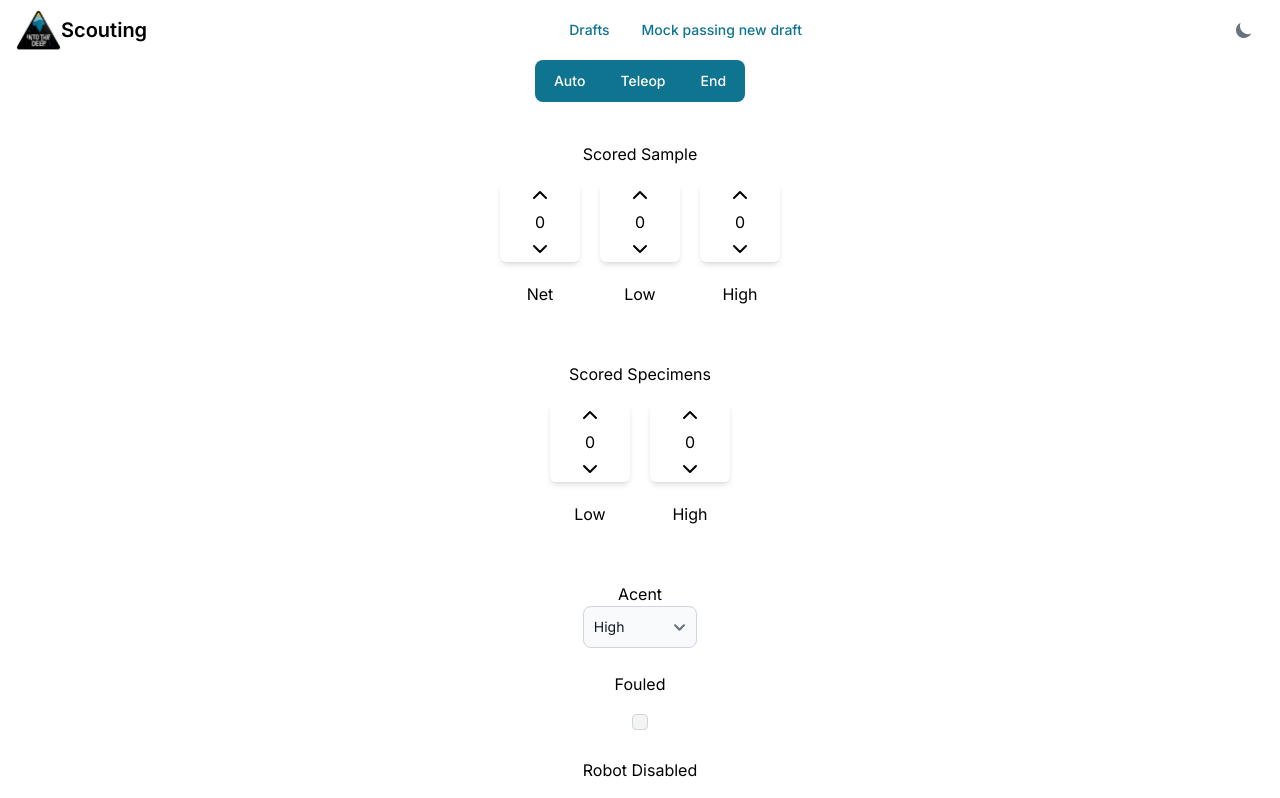
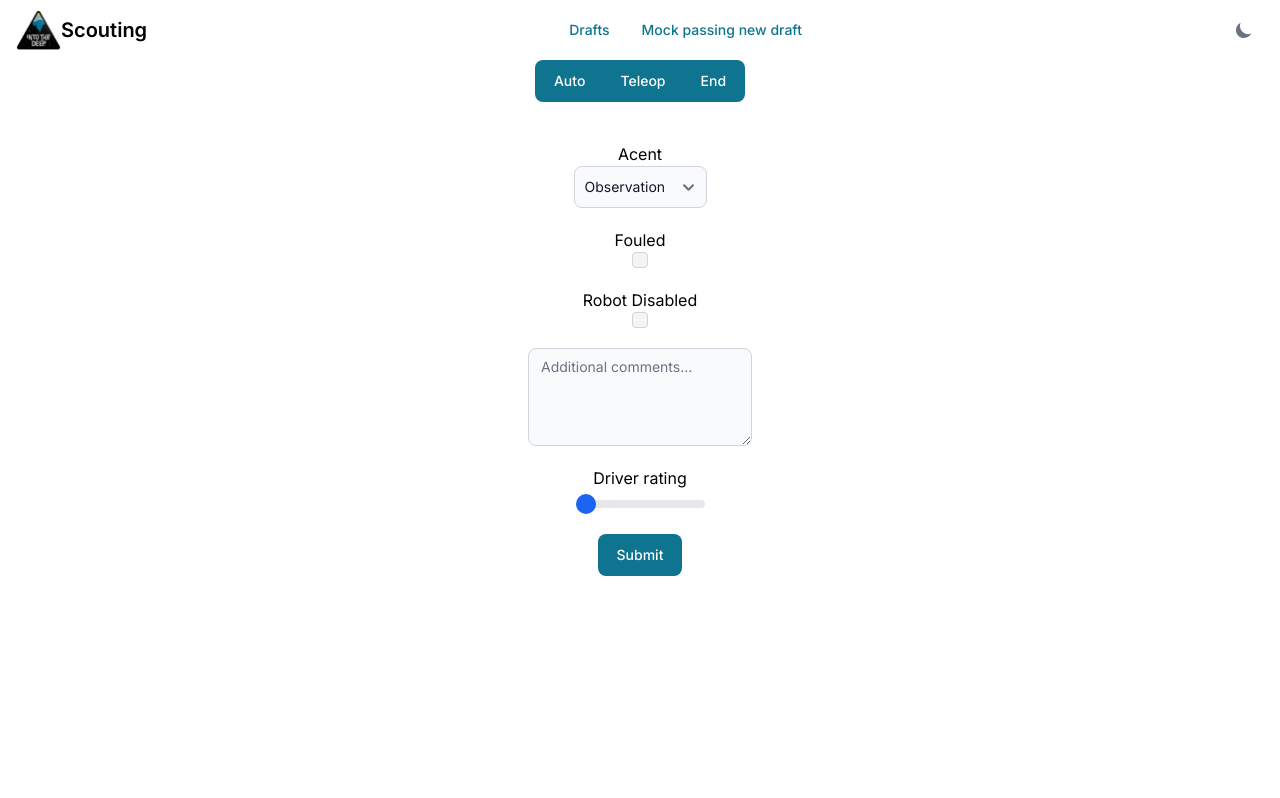
Before and after one commit to XBOT-FTC/FTC-Scouting-App, a Next.js app: page /end in a window 1280 px wide. Shown: the top 798 px of the page. Built offline with nearby package versions, Linux system fonts and the light colour scheme.

Commit message:
add .eslintignore, change schema, bump packages, change pages

```diff
--- a/app/auto/page.tsx
+++ b/app/auto/page.tsx
@@ -1,5 +1,5 @@
 "use client";
-import { Button } from "flowbite-react";
+import { Button, Select } from "flowbite-react";
 import { useAtom } from "jotai";
 import Link from "next/link";
 
@@ -7,6 +7,7 @@ import { CheckboxText } from "@/components/checkbox-text";
 import { PhaseToggle } from "@/components/phase-toggle";
 import { ScoringInput } from "@/components/scoring-input";
 import { ScoringSection } from "@/components/scoring-section";
+import { Acent } from "@/store/drafts";
 import { localDraftAtom } from "@/store/localDraft";
 
 export default function Auto() {
@@ -32,7 +33,6 @@ export default function Auto() {
         ]}
       />
 
-      <div className="dark:text-gray-100">
       <ScoringSection sectionName="Scored Sample">
         <ScoringInput
           defaultValue={localDraft.auto.net}
@@ -45,49 +45,51 @@ export default function Auto() {
           description="Net"
         />
         <ScoringInput
-            defaultValue={localDraft.auto.lowNet}
+          defaultValue={localDraft.auto.lowBasket}
           onChange={(val) => {
             setLocalDraft({
               ...localDraft,
-                auto: { ...localDraft.auto, lowNet: val },
+              auto: { ...localDraft.auto, lowBasket: val },
             });
           }}
           description="Low"
         />
         <ScoringInput
-            defaultValue={localDraft.auto.highNet}
+          defaultValue={localDraft.auto.highBasket}
           onChange={(val) => {
             setLocalDraft({
               ...localDraft,
-                auto: { ...localDraft.auto, highNet: val },
+              auto: { ...localDraft.auto, highBasket: val },
             });
           }}
           description="High"
         />
       </ScoringSection>
 
-        <ScoringSection sectionName="Scored Specimens">
+      <ScoringSection sectionName="Scored Specimen">
         <ScoringInput
-            defaultValue={localDraft.auto.lowSpecimen}
+          defaultValue={localDraft.auto.lowChamber}
           onChange={(val) => {
             setLocalDraft({
               ...localDraft,
-                auto: { ...localDraft.auto, lowSpecimen: val },
+              auto: { ...localDraft.auto, lowChamber: val },
             });
           }}
           description="Low"
         />
         <ScoringInput
-            defaultValue={localDraft.auto.highSpecimen}
+          defaultValue={localDraft.auto.highChamber}
           onChange={(val) => {
             setLocalDraft({
               ...localDraft,
-                auto: { ...localDraft.auto, highSpecimen: val },
+              auto: { ...localDraft.auto, highChamber: val },
             });
           }}
           description="High"
         />
       </ScoringSection>
+
+      <div className="grid place-items-center gap-5 text-center">
         <CheckboxText
           defaultChecked={localDraft.auto.fouled}
           onChange={(checked) => {
@@ -114,8 +116,33 @@ export default function Auto() {
             });
           }}
         />
-      </div>
-      <div className="flex justify-center">
+        <Select
+          defaultValue={
+            localDraft.auto.acent === Acent.Level1
+              ? "Level 1"
+              : localDraft.auto.acent === Acent.Observation
+                ? "Observation"
+                : undefined
+          }
+          onChange={(event) => {
+            const value = event.currentTarget.value;
+            if (value === "Level 1") {
+              setLocalDraft({
+                ...localDraft,
+                auto: { ...localDraft.auto, acent: Acent.Level1 },
+              });
+            }
+            if (value === "Observation") {
+              setLocalDraft({
+                ...localDraft,
+                auto: { ...localDraft.auto, acent: Acent.Observation },
+              });
+            }
+          }}
+        >
+          <option>Observation</option>
+          <option>Level 1</option>
+        </Select>
         <Link href="/teleop">
           <Button>Next</Button>
         </Link>
--- a/app/end/page.tsx
+++ b/app/end/page.tsx
@@ -1,25 +1,53 @@
 "use client";
-import { Button, Select } from "flowbite-react";
+import {
+  Button,
+  Modal,
+  ModalBody,
+  ModalFooter,
+  ModalHeader,
+  Select,
+  Textarea,
+} from "flowbite-react";
 import { useAtom } from "jotai";
-import Link from "next/link";
+import { useState } from "react";
 
 import { CheckboxText } from "@/components/checkbox-text";
 import { PhaseToggle } from "@/components/phase-toggle";
-import { ScoringInput } from "@/components/scoring-input";
-import { ScoringSection } from "@/components/scoring-section";
+import { RangeText } from "@/components/range-text";
 import { Acent } from "@/store/drafts";
 import { localDraftAtom } from "@/store/localDraft";
 
 export default function End() {
   const [localDraft, setLocalDraft] = useAtom(localDraftAtom);
+  const [openSubmit, setOpenSubmit] = useState(false);
+
   const AcentMap = new Map([
-    ["Low", Acent.Low],
-    ["Medium", Acent.Medium],
-    ["High", Acent.High],
-    ["Parked", Acent.Parked],
+    ["Level 1", Acent.Level1],
+    ["Level 2", Acent.Level2],
+    ["Level 3", Acent.Level3],
+    ["Observation", Acent.Observation],
   ]);
   return (
     <>
+      <Modal
+        show={openSubmit}
+        onClose={() => setOpenSubmit(false)}
+        className="dark:text-white"
+      >
+        <ModalHeader className="flex justify-center">Confirming</ModalHeader>
+        <ModalBody>You are submitting this draft! Are you sure!</ModalBody>
+        <ModalFooter>
+          <Button
+            onClick={() => {
+              alert(
+                `Mock uploading draft to MONGODB (remove this alert in public release):\n\n${JSON.stringify(localDraft)}`,
+              );
+            }}
+          >
+            Submit
+          </Button>
+        </ModalFooter>
+      </Modal>
       <PhaseToggle
         phases={[
           { href: "/auto", name: "Auto" },
@@ -28,8 +56,100 @@ export default function End() {
         ]}
       />
 
-      <div className="dark:text-gray-100">
-        <ScoringSection sectionName="Scored Sample">
+      <div className="grid place-items-center gap-5 text-center dark:text-gray-100">
+        <text>
+          Acent
+          <Select
+            defaultValue={
+              localDraft.end.acent === Acent.Observation
+                ? "Observation"
+                : localDraft.end.acent === Acent.Level1
+                  ? "Level 1"
+                  : localDraft.end.acent === Acent.Level2
+                    ? "Level 2"
+                    : localDraft.end.acent === Acent.Level3
+                      ? "Level 3"
+                      : undefined
+            }
+            onChange={(event) => {
+              const value = event.currentTarget.value;
+              setLocalDraft({
+                ...localDraft,
+                end: { ...localDraft.end, acent: AcentMap.get(value)! },
+              });
+            }}
+          >
+            <option>Observation</option>
+            <option>Level 1</option>
+            <option>Level 2</option>
+            <option>Level 3</option>
+          </Select>
+        </text>
+        <CheckboxText
+          description="Fouled"
+          defaultChecked={localDraft.end.fouled}
+          onChange={(checked) => {
+            setLocalDraft({
+              ...localDraft,
+              end: {
+                ...localDraft.end,
+                fouled: checked,
+              },
+            });
+          }}
+        />
+        <CheckboxText
+          description="Robot Disabled"
+          defaultChecked={localDraft.end.disabled}
+          onChange={(checked) => {
+            setLocalDraft({
+              ...localDraft,
+              end: {
+                ...localDraft.end,
+                disabled: checked,
+              },
+            });
+          }}
+        />
+        <Textarea
+          onChange={(event) => {
+            setLocalDraft({
+              ...localDraft,
+              comments: event.currentTarget.value,
+            });
+          }}
+          className="max-w-56"
+          id="comment"
+          placeholder="Additional comments..."
+          required
+          rows={4}
+        />
+        <RangeText
+          description="Driver rating"
+          min={1}
+          max={5}
+          onChange={(value) => {
+            setLocalDraft({
+              ...localDraft,
+              driverRating: value,
+            });
+          }}
+        />
+
+        <Button
+          onClick={() => {
+            setOpenSubmit(true);
+          }}
+        >
+          Submit
+        </Button>
+      </div>
+    </>
+  );
+}
+
+{
+  /* <ScoringSection sectionName="Scored Sample">
           <ScoringInput
             defaultValue={localDraft.end.net}
             onChange={(val) => {
@@ -60,9 +180,11 @@ export default function End() {
             }}
             description="High"
           />
-        </ScoringSection>
+        </ScoringSection> */
+}
 
-        <ScoringSection sectionName="Scored Specimens">
+{
+  /* <ScoringSection sectionName="Scored Specimen">
           <ScoringInput
             defaultValue={localDraft.end.lowSpecimen}
             onChange={(val) => {
@@ -83,71 +205,5 @@ export default function End() {
             }}
             description="High"
           />
-        </ScoringSection>
-        <div className="grid grid-flow-col grid-rows-4 justify-center gap-5 text-center">
-          <text>
-            Acent
-            <div className="gap-5">
-              <Select
-                defaultValue={
-                  localDraft.end.acent === Acent.Parked
-                    ? "Parked"
-                    : localDraft.end.acent === Acent.Low
-                      ? "Low"
-                      : localDraft.end.acent === Acent.Medium
-                        ? "Medium"
-                        : localDraft.end.acent === Acent.High
-                          ? "High"
-                          : undefined
-                }
-                onChange={(event) => {
-                  const value = event.currentTarget.value;
-                  setLocalDraft({
-                    ...localDraft,
-                    end: { ...localDraft.end, acent: AcentMap.get(value)! },
-                  });
-                }}
-              >
-                <option>Parked</option>
-                <option>Low</option>
-                <option>Medium</option>
-                <option>High</option>
-              </Select>
-            </div>
-          </text>
-          <CheckboxText
-            defaultChecked={localDraft.end.fouled}
-            onChange={(checked) => {
-              setLocalDraft({
-                ...localDraft,
-                end: {
-                  ...localDraft.end,
-                  fouled: checked,
-                },
-              });
-            }}
-            description="Fouled"
-          />
-          <CheckboxText
-            description="Robot Disabled"
-            defaultChecked={localDraft.end.fouled}
-            onChange={(checked) => {
-              setLocalDraft({
-                ...localDraft,
-                end: {
-                  ...localDraft.end,
-                  fouled: checked,
-                },
-              });
-            }}
-          />
-        </div>
-        <div className="flex justify-center">
-          <Link href="/final">
-            <Button>Next</Button>
-          </Link>
-        </div>
-      </div>
-    </>
-  );
+        </ScoringSection> */
 }
--- a/app/layout.tsx
+++ b/app/layout.tsx
@@ -27,7 +27,7 @@ export default function RootLayout({
       </head>
       <body className={inter.className}>
         <Nav />
-        <main className="dark:bg-gray-800">{children}</main>
+        <main className="dark:bg-gray-800 dark:text-gray-100">{children}</main>
         <div className="flex min-h-screen dark:bg-gray-800" />
         <Foot />
       </body>
--- a/app/teleop/page.tsx
+++ b/app/teleop/page.tsx
@@ -21,7 +21,6 @@ export default function Teleop() {
         ]}
       />
 
-      <div className="dark:text-gray-100">
       <div className="grid grid-flow-col grid-rows-2 justify-center gap-5 text-center">
         <ScoringSection sectionName="Scored Sample">
           <ScoringInput
@@ -35,51 +34,52 @@ export default function Teleop() {
             description="Net"
           />
           <ScoringInput
-              defaultValue={localDraft.teleop.lowSpecimen}
+            defaultValue={localDraft.teleop.lowBasket}
             onChange={(val) => {
               setLocalDraft({
                 ...localDraft,
-                  teleop: { ...localDraft.teleop, lowSpecimen: val },
+                teleop: { ...localDraft.teleop, lowBasket: val },
               });
             }}
             description="Low"
           />
           <ScoringInput
-              defaultValue={localDraft.teleop.highSpecimen}
+            defaultValue={localDraft.teleop.highBasket}
             onChange={(val) => {
               setLocalDraft({
                 ...localDraft,
-                  teleop: { ...localDraft.teleop, highSpecimen: val },
+                teleop: { ...localDraft.teleop, highBasket: val },
               });
             }}
             description="High"
           />
         </ScoringSection>
 
-          <ScoringSection sectionName="Scored Specimens">
+        <ScoringSection sectionName="Scored Specimen">
           <ScoringInput
-              defaultValue={localDraft.teleop.lowNet}
+            defaultValue={localDraft.teleop.lowChamber}
             onChange={(val) => {
               setLocalDraft({
                 ...localDraft,
-                  teleop: { ...localDraft.teleop, lowNet: val },
+                teleop: { ...localDraft.teleop, lowChamber: val },
               });
             }}
             description="Low"
           />
           <ScoringInput
-              defaultValue={localDraft.teleop.highNet}
+            defaultValue={localDraft.teleop.highChamber}
             onChange={(val) => {
               setLocalDraft({
                 ...localDraft,
-                  teleop: { ...localDraft.teleop, highNet: val },
+                teleop: { ...localDraft.teleop, highChamber: val },
               });
             }}
             description="High"
           />
         </ScoringSection>
       </div>
-        <div className="grid grid-flow-col grid-rows-4 justify-center gap-5 text-center">
+
+      <div className="grid place-items-center gap-5 text-center">
         <CheckboxText
           defaultChecked={localDraft.teleop.fouled}
           onChange={(checked) => {
@@ -106,9 +106,6 @@ export default function Teleop() {
             });
           }}
         />
-        </div>
-      </div>
-      <div className="flex justify-center">
         <Link href="/end">
           <Button>Next</Button>
         </Link>
--- a/components/checkbox-text.tsx
+++ b/components/checkbox-text.tsx
@@ -12,7 +12,7 @@ export function CheckboxText({
   onChange,
 }: CheckboxTextProps) {
   return (
-    <div className="grid place-items-center rounded-md">
+    <div className="grid place-items-center">
       {description}
       <div />
       <Checkbox
--- /dev/null
+++ b/components/range-text.tsx
@@ -0,0 +1,33 @@
+import { RangeSlider } from "flowbite-react";
+import { IntRange, Sum } from "type-fest";
+
+interface RangeTextProps<T extends number, U extends number> {
+  description: string;
+  min: T;
+  max: U;
+  onChange?: (value: IntRange<T, Sum<U, 1>>) => void;
+}
+
+/** A range slider with description */
+export function RangeText<T extends number, U extends number>({
+  description,
+  min,
+  max,
+  onChange,
+}: RangeTextProps<T, U>) {
+  return (
+    <div>
+      <text>{description}</text>
+      <RangeSlider
+        defaultValue={min}
+        min={min}
+        max={max}
+        onChange={(event) => {
+          //we need to disable the type system here since typescript cannot infer this correctly
+          // eslint-disable-next-line @typescript-eslint/no-explicit-any
+          if (onChange) onChange(Number(event.currentTarget.value) as any);
+        }}
+      />
+    </div>
+  );
+}
--- a/store/drafts.ts
+++ b/store/drafts.ts
@@ -4,10 +4,10 @@ import { z } from "zod";
 export type DraftName = string;
 
 export enum Acent {
-  Low,
-  Medium,
-  High,
-  Parked,
+  Observation,
+  Level1,
+  Level2,
+  Level3,
 }
 
 export enum AllianceColor {
@@ -17,21 +17,19 @@ export enum AllianceColor {
 
 export interface PhaseData {
   /** the amount of pieces scored in lower net */
-  lowNet: number;
+  lowBasket: number;
   /** the amount of pieces scored in high net */
-  highNet: number;
+  highBasket: number;
+  /** the net score in the floor */
+  net: number;
   /** the specimens scored in low bar  */
-  lowSpecimen: number;
+  lowChamber: number;
   /** high specimens scored in high bar */
-  highSpecimen: number;
-  /** the acent the robot ended with */
-  acent: Acent;
+  highChamber: number;
   /** if the robot has performed a foul move */
   fouled: boolean;
   /** if the robot was disabled during this phase */
   disabled: boolean;
-  /** the net score in the floor */
-  net: number;
 }
 
 export const PhaseDataVaildator = z
@@ -79,11 +77,17 @@ export interface DraftData {
   /** the rating for driver */
   driverRating: 1 | 2 | 3 | 4 | 5;
   /** data for auto phase */
-  auto: PhaseData;
+  auto: PhaseData & {
+    acent: Exclude<Acent, "Level2" | "Level3">;
+  };
   /** the data for auto phase */
   teleop: PhaseData;
   /** the data for end phase */
-  end: PhaseData;
+  end: {
+    fouled: boolean;
+    disabled: boolean;
+    acent: Acent;
+  };
   /** the draft name */
   name: string;
 }
```
Also changed, not shown: package.json (+4 -3 lines), 2 other files (tests, documents, lock files or other folders). Lines whose indentation alone changed are shown as unchanged.
